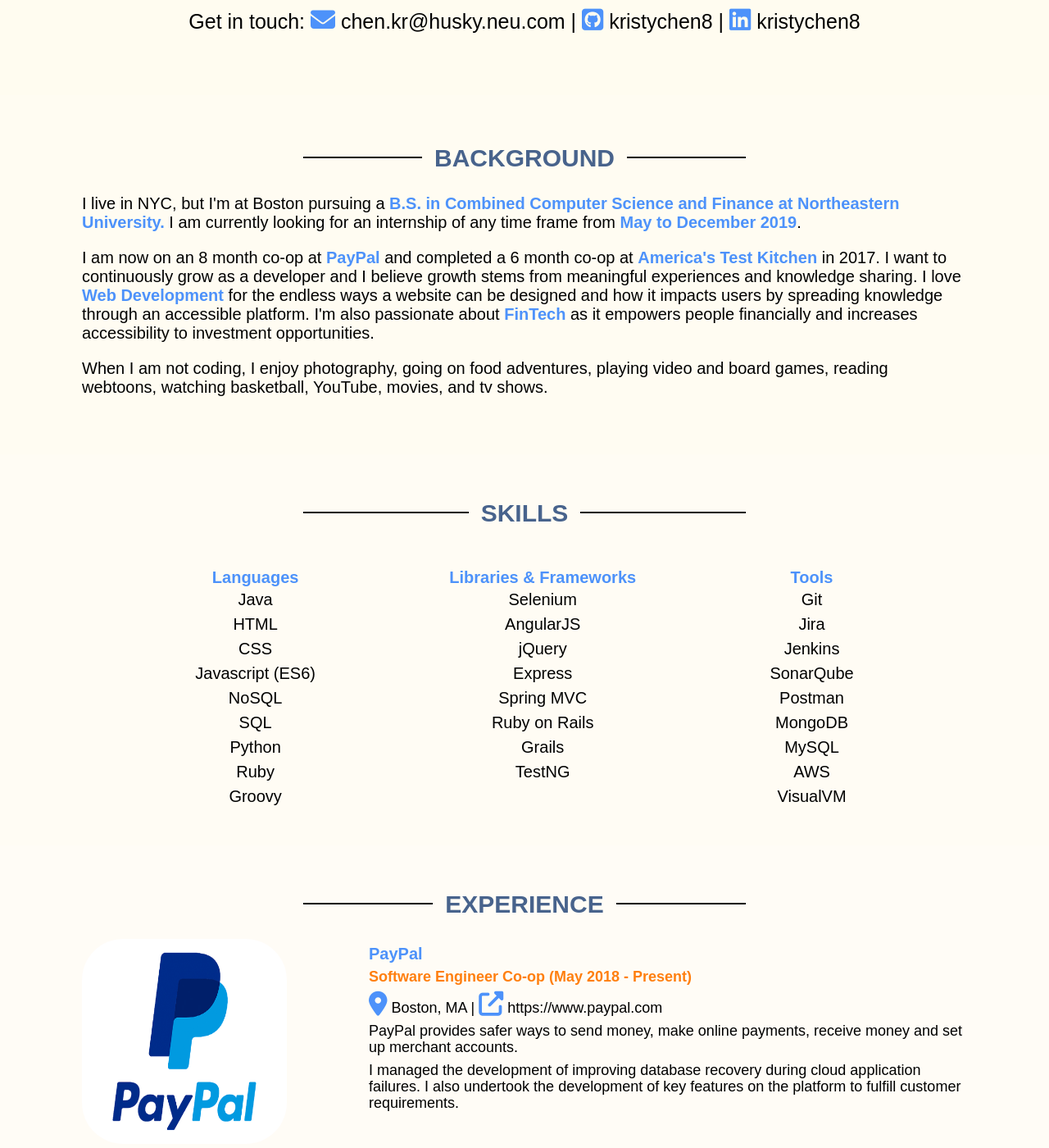
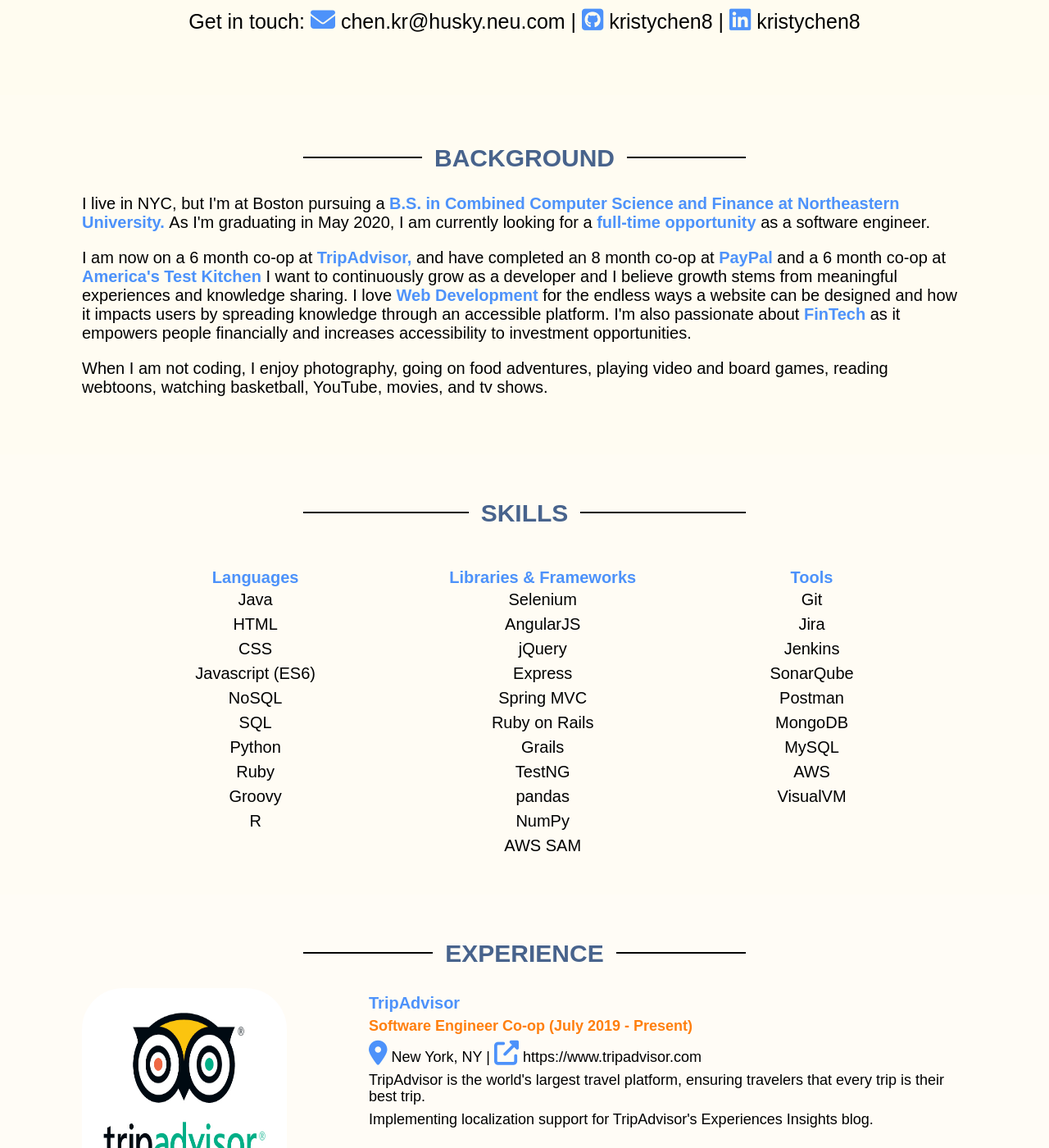
Before and after one commit to kristychen8/kristychen8.github.io, a Jekyll site: the page index.html, which Jekyll copies as it is, in a window 1280 px wide and 1400 px high, scrolled down 595 px. Shown: the whole window at 82% size. Built offline with Jekyll 4.4.1, drawn with Linux system fonts in a browser that asks for light colours; nearby versions of some CDN libraries; some web fonts are replaced; library files that are not in the unit come from our copies; some of the changed text lies outside the part shown.

Commit message:
update with TA

```diff
--- a/index.html
+++ b/index.html
@@ -47,15 +47,18 @@
         <span class="bold-word">
             B.S. in Combined Computer Science and Finance at Northeastern University.
         </span>
-        I am currently looking for an internship of any time frame from
-        <span class="bold-word">May to December 2019</span>.
+        As I'm graduating in May 2020, I am currently looking for a
+        <span class="bold-word"> full-time opportunity </span>
+        as a software engineer.
 
         <span class="bg-cs">
-        I am now on an 8 month co-op at
+        I am now on a 6 month co-op at
+            <span class="bold-word"> TripAdvisor, </span>
+            and have completed an 8 month co-op at
             <span class="bold-word"> PayPal </span>
-            and completed a 6 month co-op at
+            and a 6 month co-op at
             <span class="bold-word"> America's Test Kitchen</span>
-            in 2017. I want to continuously grow as a developer and I believe growth stems
+            I want to continuously grow as a developer and I believe growth stems
             from meaningful experiences and knowledge sharing. I love
             <span class="bold-word">Web Development</span>
             for the endless ways a website can be designed and how it impacts users by spreading
@@ -89,6 +92,7 @@
                 <li class="skills">Python</li>
                 <li class="skills">Ruby</li>
                 <li class="skills">Groovy</li>
+                <li class="skills">R</li>
             </ul>
         </li>
         <li class="skills-list framework">
@@ -102,6 +106,9 @@
                 <li class="skills">Ruby on Rails</li>
                 <li class="skills">Grails</li>
                 <li class="skills">TestNG</li>
+                <li class="skills">pandas</li>
+                <li class="skills">NumPy</li>
+                <li class="skills">AWS SAM</li>
             </ul>
 
         </li>
@@ -129,12 +136,31 @@
 
     <ul class="container container-exp">
         <li>
+            <img class="exp-image ta" src="images/TA.png">
+        </li>
+
+        <li class="exp-description ta">
+            <span class="exp-text exp-text-title">TripAdvisor</span>
+            <span class="exp-text exp-position">Software Engineer Co-op (July 2019 - Present)</span>
+            <span class="exp-text">
+                <i class="fa fa-map-marker"></i> New York, NY |
+                <a href="https://www.tripadvisor.com">
+                    <i class="fa fa-external-link"></i> https://www.tripadvisor.com
+                </a>
+            </span>
+            <span class="exp-text">TripAdvisor is the world's largest travel platform, ensuring travelers that every trip is their best trip.</span>
+            <span class="exp-text">Implementing localization support for TripAdvisor's Experiences Insights blog.</span>
+        </li>
+    </ul>
+
+    <ul class="container container-exp">
+        <li>
             <img class="exp-image pp" src="images/paypal.png">
         </li>
 
         <li class="exp-description pp">
             <span class="exp-text exp-text-title">PayPal</span>
-            <span class="exp-text exp-position">Software Engineer Co-op (May 2018 - Present)</span>
+            <span class="exp-text exp-position">Software Engineer Co-op (May 2018 - December 2018)</span>
             <span class="exp-text">
                 <i class="fa fa-map-marker"></i> Boston, MA |
                 <a href="https://www.paypal.com">
@@ -199,8 +225,8 @@
 
         <li class="exp-description nuwit">
             <span class="exp-text exp-text-title">Northeastern University's Women in Technology (NUWIT)</span>
-            <span class="exp-text exp-position">President (May 2017 – May 2018)</span>
-            <span class="exp-position">Treasurer (May 2016 – May 2017)</span>
+            <span class="exp-text exp-position">President (May 2017 - May 2018)</span>
+            <span class="exp-position">Treasurer (May 2016 - May 2017)</span>
             <span class="exp-text">
                 <i class="fa fa-map-marker"></i> Boston, MA |
                 <a href="https://nuwit.ccs.neu.edu">
```
Also changed, not shown: images/TA.png (added).
